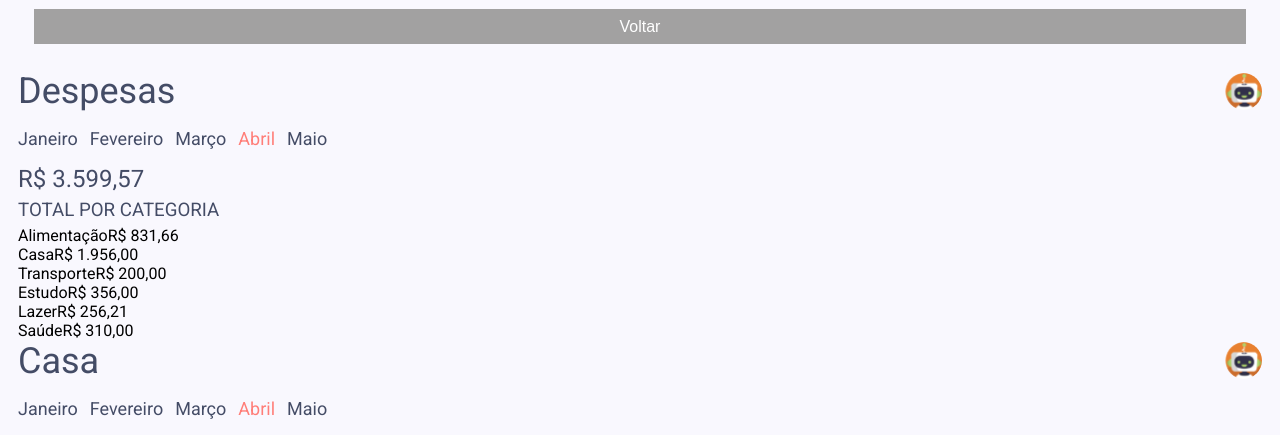
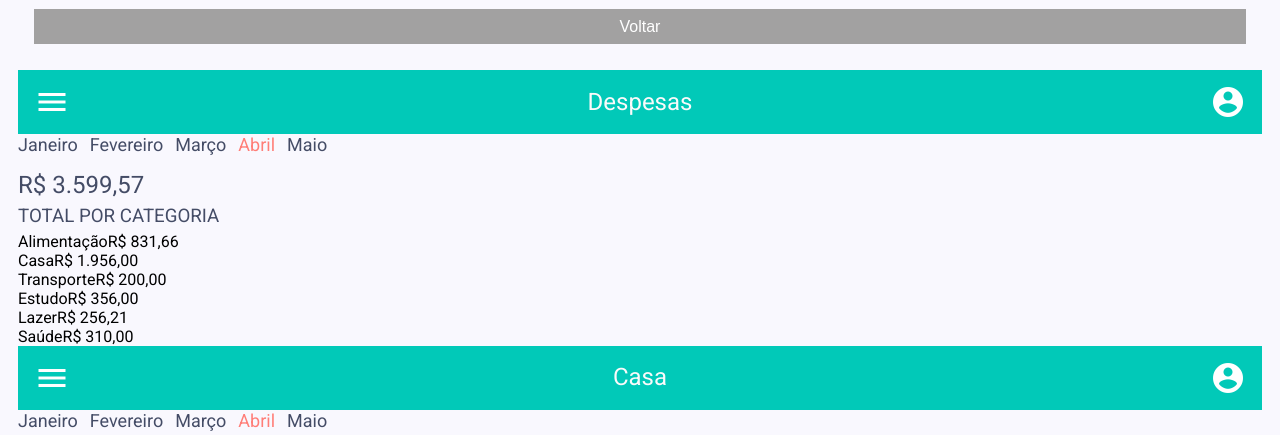
Before and after one commit to MeAjudaDev/greenwallet-react, a React (Create React App) app: page / in a window 1280 px wide. Shown: the part 1437-1872 px from the top of the page. Built offline with nearby package versions, Linux system fonts and the light colour scheme; no server answers.

Commit message:
chore: AppHeader component was deleted and Header component added to ListExpenses and ListCategories

```diff
--- a/src/components/AppHeader/index.jsx
+++ /dev/null
@@ -1,17 +0,0 @@
-import './styles.css';
-
-const DEFAULT_PROPS = {
-    IMG: "/images/Avatar.svg",
-    TITLE: "Meu título"
-};
-
-const AppHeader = ({ title = DEFAULT_PROPS.TITLE, img = DEFAULT_PROPS.IMG }) => {
-    return (
-        <header className="appHeader">
-            <h1 className="appHeader__title">{title}</h1>
-            <img className="appHeader__img" src={img} alt="avatar" />
-        </header>
-    );
-}
-
-export default AppHeader;
--- a/src/components/AppHeader/styles.css
+++ /dev/null
@@ -1,11 +0,0 @@
-.appHeader {
-    display: flex;
-    align-items: center;
-    justify-content: space-between;
-    margin-bottom: 1.6rem;
-}
-
-.appHeader__title {
-    margin-bottom: 0;
-    font-size: 3.6rem;
-}
--- a/src/pages/ListCategories/ListCategories.jsx
+++ b/src/pages/ListCategories/ListCategories.jsx
@@ -1,4 +1,4 @@
-import AppHeader from '../../components/AppHeader';
+import Header from '../../components/Header';
 import NavBar from '../../components/NavBar';
 import toBRL from '../../utils/formatNumber';
 import styles from './ListCategories.module.scss'
@@ -23,7 +23,7 @@ function ListCategories(props) {
 
     return (
         <div>
-            <AppHeader title={props.title} />
+            <Header title={props.title} />
             <NavBar items={months} />
             <section className='categoriesListWrapper'>
                 <h2 className='categoriesList__totalValue'>{toBRL(3599.57)}</h2>
--- a/src/pages/ListExpenses/ListExpenses.jsx
+++ b/src/pages/ListExpenses/ListExpenses.jsx
@@ -1,6 +1,6 @@
 import { useEffect, useState } from "react";
 
-import AppHeader from "../../components/AppHeader";
+import Header from "../../components/Header";
 import NavBar from "../../components/NavBar";
 
 import { filterExpenses } from "../../api/v1/expenses";
@@ -56,7 +56,7 @@ export default function ListExpenses(props) {
 
     return (
         <>
-            <AppHeader title="Casa" />
+            <Header title="Casa" />
             <NavBar items={months} />
             <section className="expensesListWrapper">
                 <h2 className="expensesList__totalValue">{toBRL(1956)}</h2>
```
